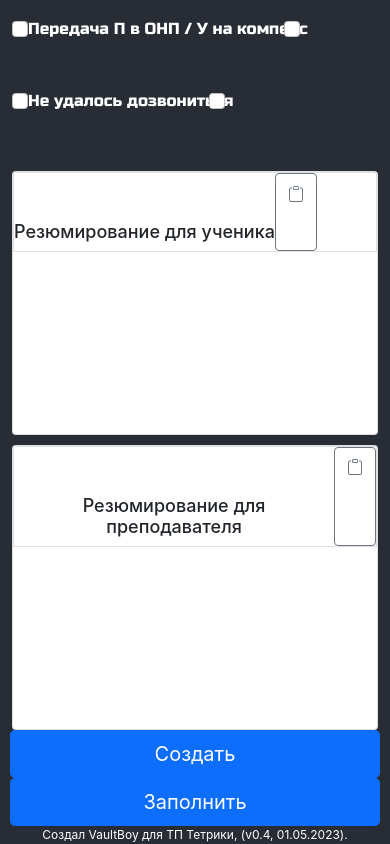
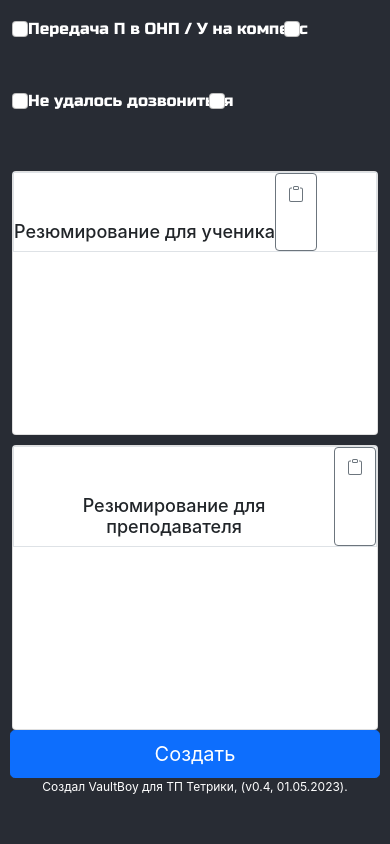
Before and after one commit to VaultBoy9519/summing-up-generator-Tetrika, a React (Create React App) app: page / in a window 390 px wide. Shown: the part 597-1441 px from the top of the page. After the commit the page ends 1393 px from the top, so only its background shows below. Built offline with nearby package versions, Linux system fonts and the light colour scheme; a web font is replaced by a local one.

Commit message:
Поправил верстку и стили для адаптивного отображения

```diff
--- a/src/App.js
+++ b/src/App.js
@@ -214,7 +214,7 @@ function App() {
           </button>
 
           <button type="button"
-                  style={{ display: "inline-block" }}
+                  style={{ display: "none" }}
                   className="btn btn-primary btn-lg mx-auto mx-lg-0 mt-10 ml-10"
                   onClick={createNames}>Заполнить
           </button>
```
